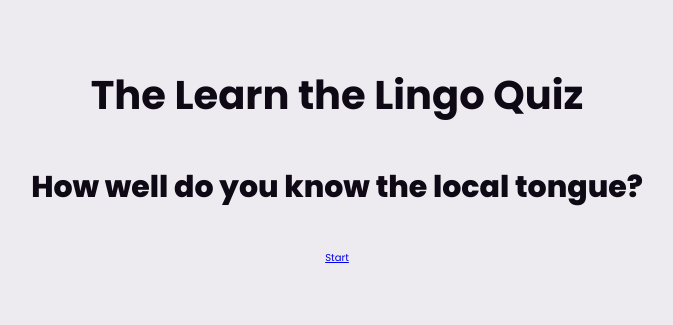
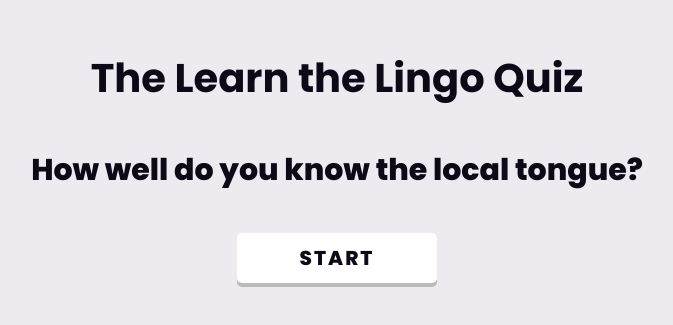
Before and after one commit to decant09/learn-the-lingo-quiz, a plain HTML site: page index.html in a window 1280 px wide. Shown: the part 235-560 px from the top of the page, without its empty margins (303-976 px from the left). Drawn offline with Linux system fonts and the light colour scheme.

Commit message:
Add style to button

```diff
--- a/assets/css/style.css
+++ b/assets/css/style.css
@@ -6,7 +6,7 @@
     --chinese-black-color: #0F0916;
     --imperial-color: #4C2F6C;
     --white-color:#fff;
-    transition: all 150ms;
+    --transition: all 150ms;
 }
 
 * {
@@ -50,3 +50,48 @@ h2 {
 .wrapper > * {
     width: 100%;
 }
+
+.flex-column {
+    display: flex;
+    flex-direction: column;
+}
+
+.flex-center {
+    justify-content: center;
+    align-items: center;
+}
+
+/* button */
+
+.btn {
+    font-size: 2rem;
+    padding: 1rem 0.5rem;
+    width: 20rem;
+    background-color: var(--white-color);
+    border: none;
+    border-radius: 0.5rem;
+    text-decoration: none;
+    color: var(--chinese-black-color);
+    font-weight: 800;
+    margin: 0 auto 0 auto;
+    text-transform: uppercase;
+    letter-spacing: 0.2rem;
+    transition: var(--transition);
+    box-shadow: 0 0.4rem 0 0 #bbb;
+}
+
+.btn:hover {
+    cursor: pointer;
+    box-shadow: 0 0.4rem 0 0 #a7a7a7;
+    transform: translateY(-0.1rem);
+}
+
+.btn:active {
+    transform: scale(0.95);
+}
+
+.btn[disabled]:hover {
+    cursor: not-allowed;
+    box-shadow: none;
+    transform: none;
+}
--- a/index.html
+++ b/index.html
@@ -13,7 +13,7 @@
 </head>
 <body>
     <div class="wrapper">
-        <div id="homepage">
+        <div id="homepage" class="flex-center flex-column">
             <h1>The Learn the Lingo Quiz</h1>
             <h2>How well do you know the local tongue?</h2>
             <a class="btn" href="/scotland.html">Start</a>
```
